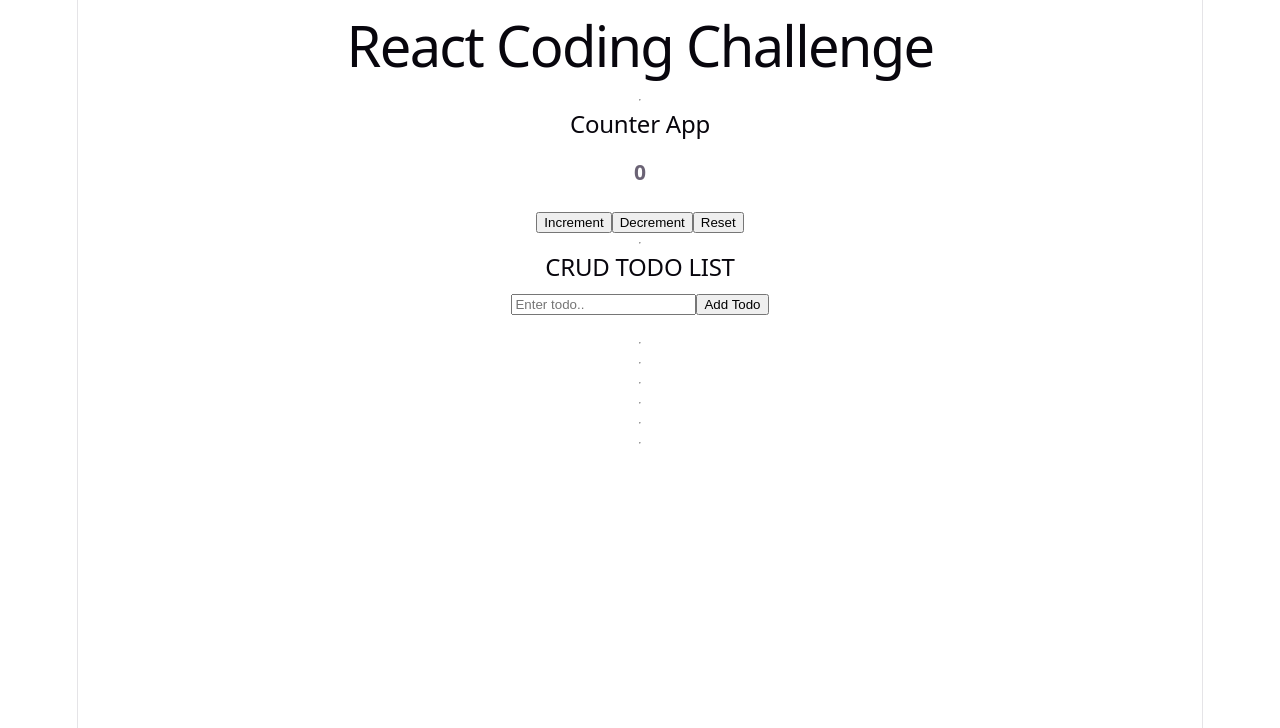
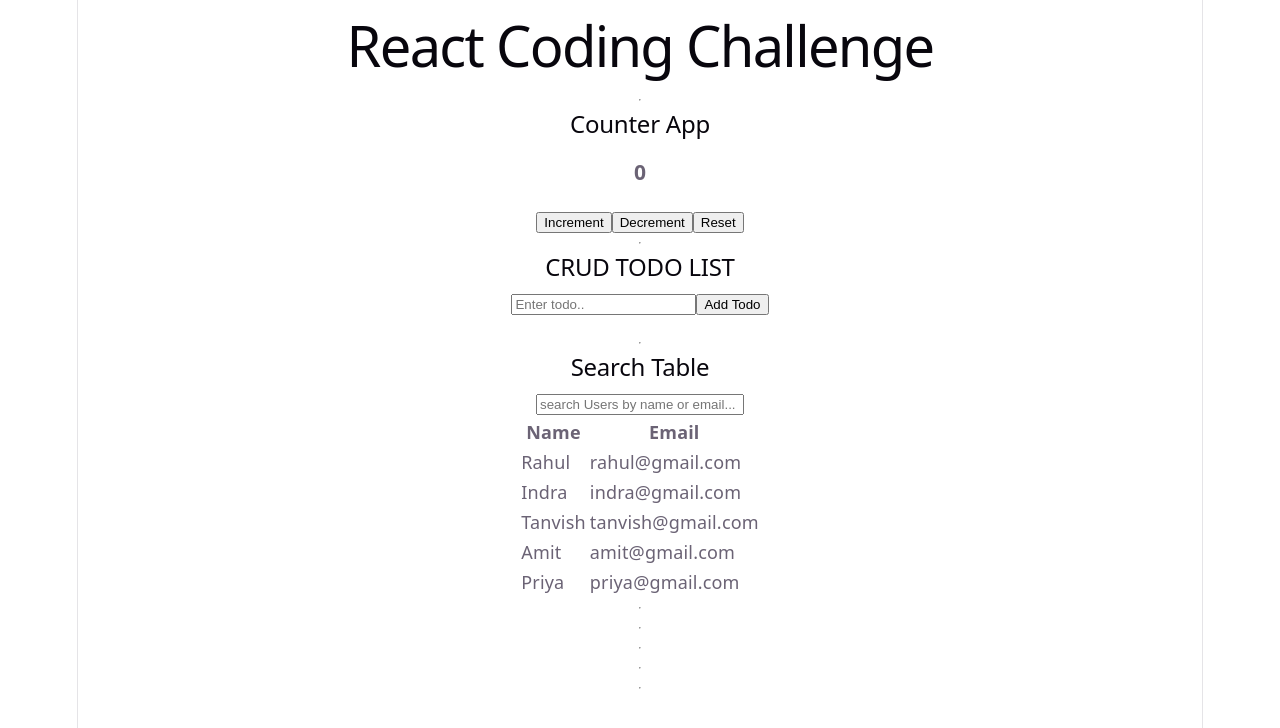
Before and after one commit to indra1461/reactCodingChallenge, a React (Vite) app: page / in a window 1280 px wide. Shown: the top 728 px of the page. Built offline with nearby package versions, Linux system fonts and the light colour scheme.

Commit message:
search table done

```diff
--- a/src/App.jsx
+++ b/src/App.jsx
@@ -1,6 +1,7 @@
 import React from "react";
 import Counter from "./challenges/01-counter/Counter";
 import TodoList from "./challenges/02-todo/TodoList";
+import SearchTable from "./challenges/03-searchTable/SearchTable";
 const App = () => {
   return (
     <>
@@ -10,6 +11,7 @@ const App = () => {
       <hr />
       <TodoList />
       <hr />
+      <SearchTable />
       <hr />
       <hr />
       <hr />
--- /dev/null
+++ b/src/challenges/03-searchTable/SearchTable.jsx
@@ -0,0 +1,52 @@
+import React, { useState } from "react";
+
+const users = [
+  { id: 1, name: "Rahul", email: "rahul@gmail.com" },
+  { id: 2, name: "Indra", email: "indra@gmail.com" },
+  { id: 3, name: "Tanvish", email: "tanvish@gmail.com" },
+  { id: 4, name: "Amit", email: "amit@gmail.com" },
+  { id: 5, name: "Priya", email: "priya@gmail.com" },
+];
+
+const SearchTable = () => {
+  const [value, setValue] = useState("");
+  const filteredSearch = users.filter(
+    (item) =>
+      item.name.toLowerCase().includes(value.toLowerCase()) ||
+      item.email.toLowerCase().includes(value.toLowerCase()),
+  );
+  return (
+    <div>
+      <h2>Search Table </h2>
+      <input
+        type="text"
+        placeholder="search Users by name or email..."
+        style={{ width: "200px" }}
+        value={value}
+        onChange={(e) => {
+          setValue(e.target.value);
+        }}
+      />
+      <center>
+        <table>
+          <thead>
+            <tr>
+              <th>Name</th>
+              <th>Email</th>
+            </tr>
+          </thead>
+          <tbody>
+            {filteredSearch.map((item) => (
+              <tr key={item.id}>
+                <td>{item.name}</td>
+                <td>{item.email}</td>
+              </tr>
+            ))}
+          </tbody>
+        </table>
+      </center>
+    </div>
+  );
+};
+
+export default SearchTable;
```
